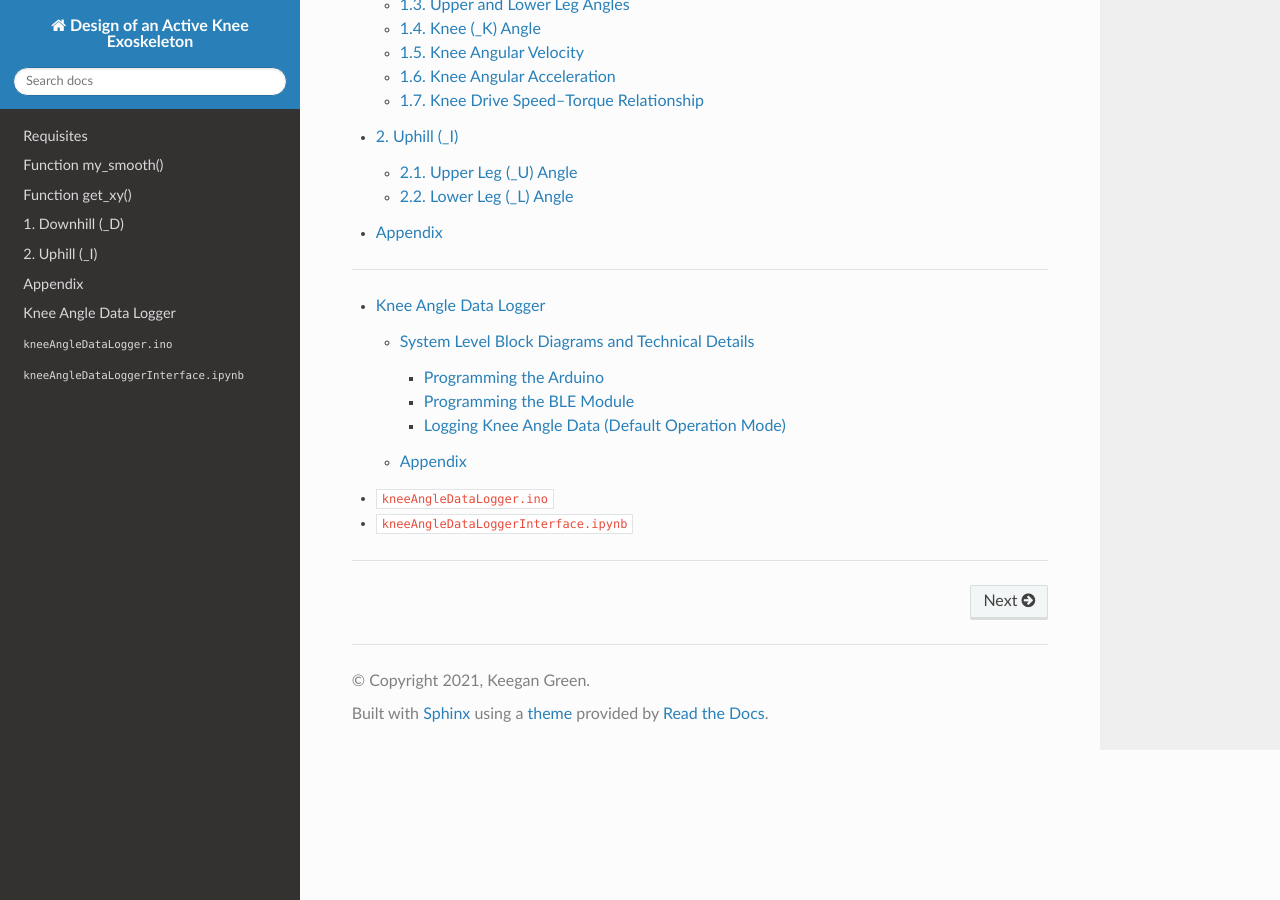
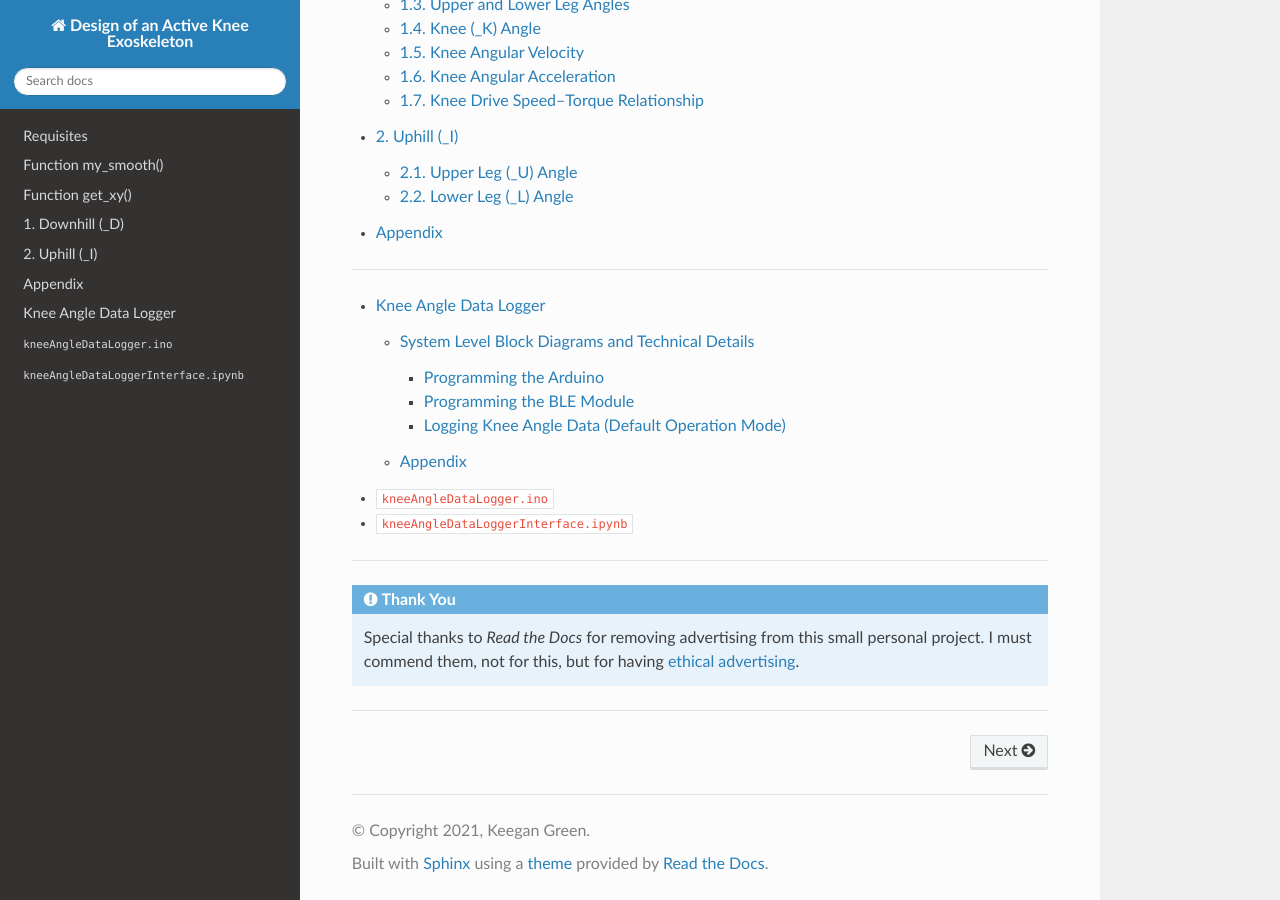
Before and after one commit to keeganmjgreen/MSE-420-Project, a Sphinx documentation site: the page built from docs/index.rst, in a window 1280 px wide and 900 px high, scrolled down 1157 px. Built offline with Sphinx 7.4.7 and the Read the Docs theme 2.0.0, drawn with Linux system fonts in a browser that asks for light colours.

Commit message:
Update index.rst

```diff
--- a/docs/index.rst
+++ b/docs/index.rst
@@ -36,3 +36,9 @@ Data was collected for the upper and lower leg angles over the course of numerou
     kneeAngleDataLoggerInterface_ipynb
 
 ----
+
+.. admonition:: Thank You
+
+    Special thanks to *Read the Docs* for removing advertising from this small personal project. I must commend them, not for this, but for having `ethical advertising <https://docs.readthedocs.io/en/stable/advertising/ethical-advertising.html>`_.
+
+----
```
